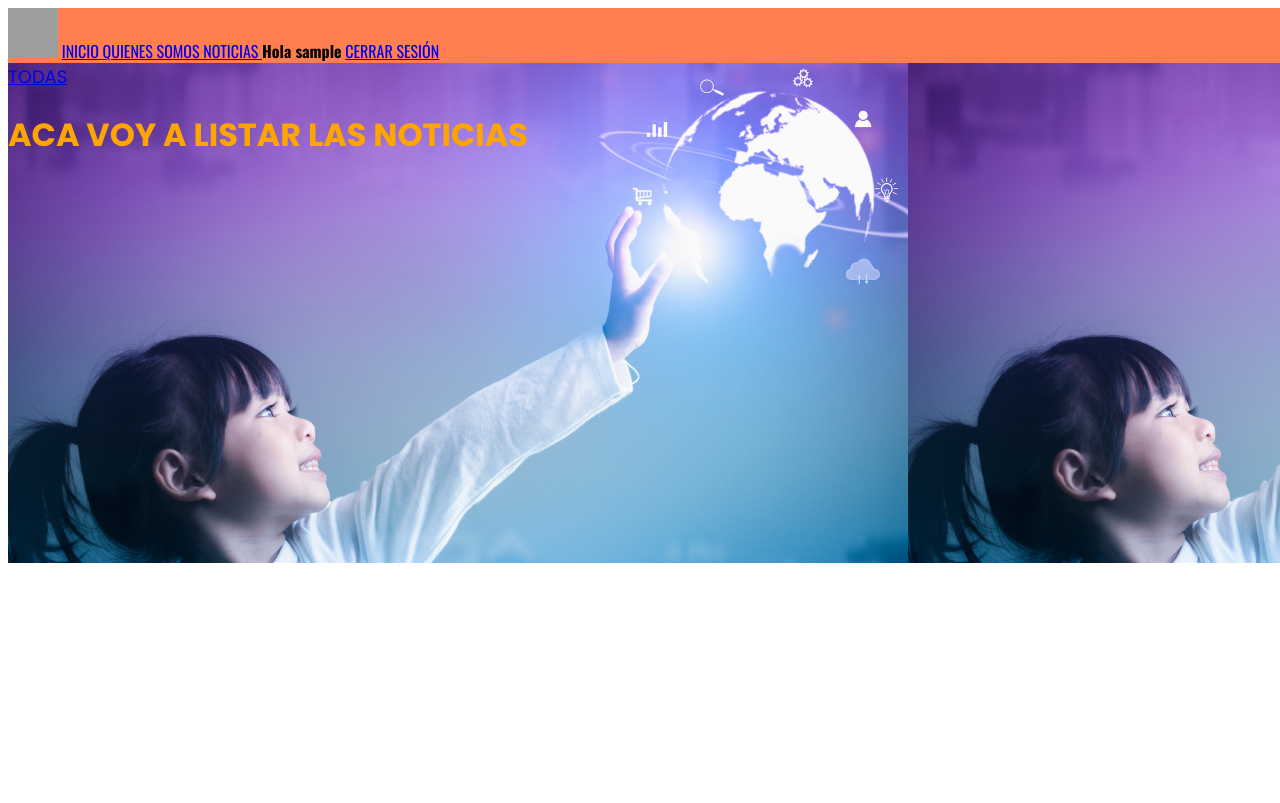
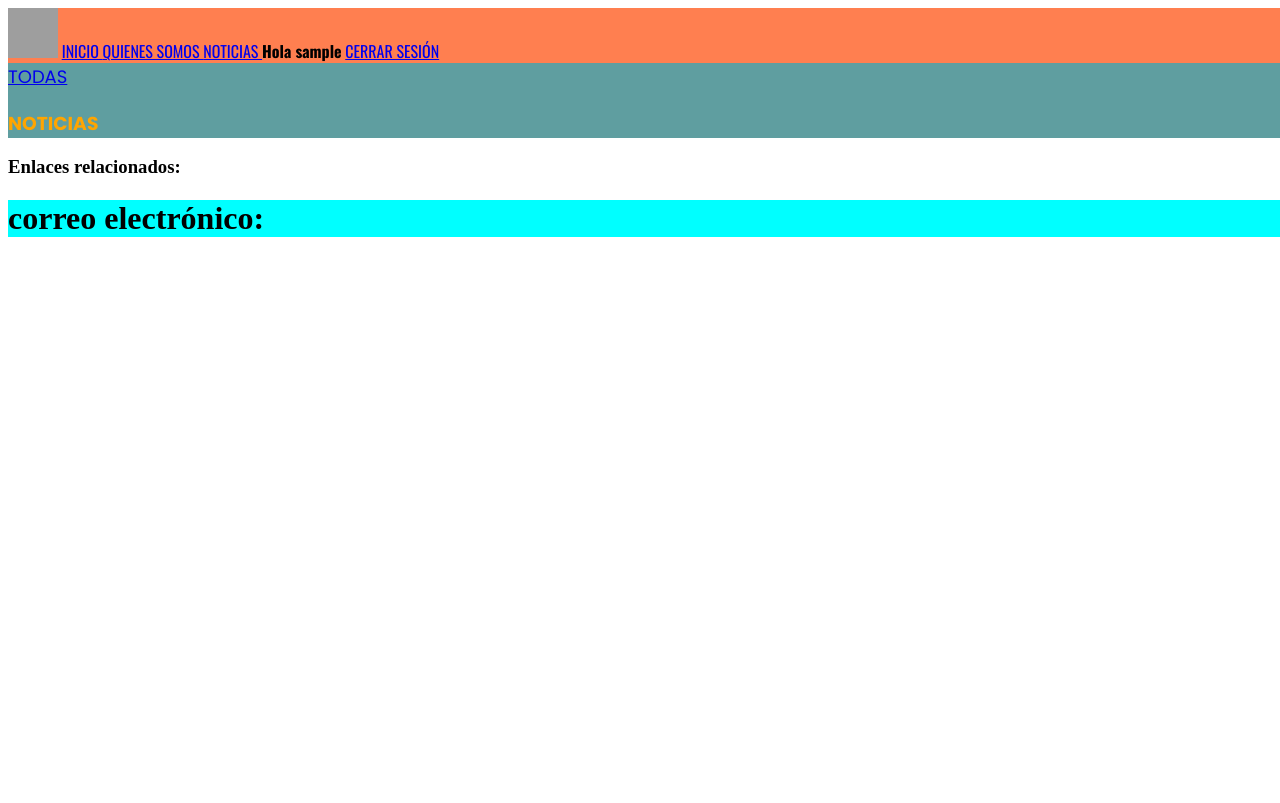
Before and after one commit to Csosafloriani/ProyectoFinal-G5, a Django app: page /Noticias/ in a window 1280 px wide. Shown: the top 803 px of the page. Run offline with Django 3.2, Linux system fonts and the light colour scheme; the visitor is signed in with stand-in values (Sample User, id 1); data that the repository does not hold is empty; grey boxes are pictures that could not be loaded.

Commit message:
cambios en base.html

```diff
--- a/apps/usuarios/models.py
+++ b/apps/usuarios/models.py
@@ -3,4 +3,11 @@ from django.db import models
 from django.contrib.auth.models import AbstractUser
 
 class Usuario(AbstractUser):
-	pass
+	ROLES= (
+		('no_registrado', 'No Registrado'),
+		('registrado', 'Registrado'),
+		('admin', 'Administrador'),
+	)
+
+
+rol = models.CharField(max_length=20, choices='ROLES', default='registrado')
--- a/static/css/main.css
+++ b/static/css/main.css
@@ -20,12 +20,13 @@
 
 .bloque{
 
-	background-image:  URL('images/Diseno-sin-titulo-2023-05-14T222414.502.png');
+	background-image: auto, URL('images/Diseno-sin-titulo-2023-05-14T222414.502.png');
+    background-size: cover;
+	background-color: cadetblue;
 
 	font-family: "Poppins", sans-serif;
 	color:orange;
-	height:500px;
-	width:1300px;
+
 }
     h4{
 	background-color:blueviolet;
@@ -37,3 +38,7 @@
 .submenu{
 	font-size: 18px	;
 }
+
+.footer{
+	background-color: aqua;
+}
--- a/templates/base.html
+++ b/templates/base.html
@@ -9,7 +9,8 @@
 
 
 <body class="contenedor">
-
+ <header>
+	<nav>
 	<div class="centrar">
 		<img src="{% static 'img/logo.png' %}" width="50px" height="50px">
 		<a href="{% url 'home' %}"> INICIO </a>
@@ -23,15 +24,32 @@
 			<a href="{% url 'login' %}">ABRIR SESIÓN</a>
 			<a href="{% url 'usuarios:registro' %}">REGISTRO</a>
 		{% endif %}
+	</div>
+	</nav>
 
 
 
-	</div>
-
+</header>
+<main>
+	<section>
+		<article>
 	<div class="bloque">
 	{% block contenido %}
 
 	{% endblock contenido %}
 	</div>
+</article>
+<aside>
+ <h1>Enlaces relacionados:</h1>
+
+</aside>
+
+</section>
+
+</main>
+ <footer  class="footer">
+  <h1>correo electrónico: </h1>
+
+ </footer>
 </body>
 </html>
--- a/templates/noticias/detalle.html
+++ b/templates/noticias/detalle.html
@@ -5,7 +5,7 @@
 
 
 {% block contenido %}
-	<h1>ACA VOY A DETALLAR UNA NOTICIA</h1>
+	<h1> NOTICIA </h1>
 
 
 
--- a/templates/noticias/listar.html
+++ b/templates/noticias/listar.html
@@ -19,7 +19,7 @@
 
 	</div>
 </form>
-	<h1>ACA VOY A LISTAR LAS NOTICIAS</h1>
+	<h1>NOTICIAS</h1>
 
 	{% for noti in noticias %}
 		<img src="{{noti.imagen.url}}" width="100" height="100">
--- a/templates/t_home.html
+++ b/templates/t_home.html
@@ -6,6 +6,7 @@
 
 
 {% block contenido %}
+
 	<h1>NUESTRO BLOG: La revolución del mundo actual  </h1>
 		 <h2>"La inteligencia artificial"</h2>
 		 <h3>En nuestro Blog abordamos cómo la IA a través
```
